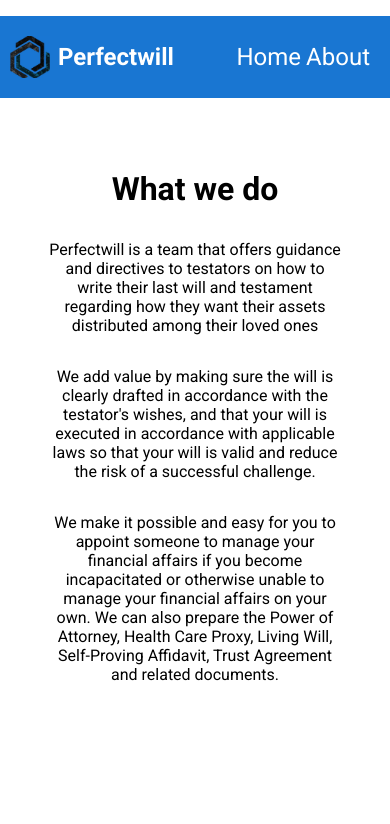
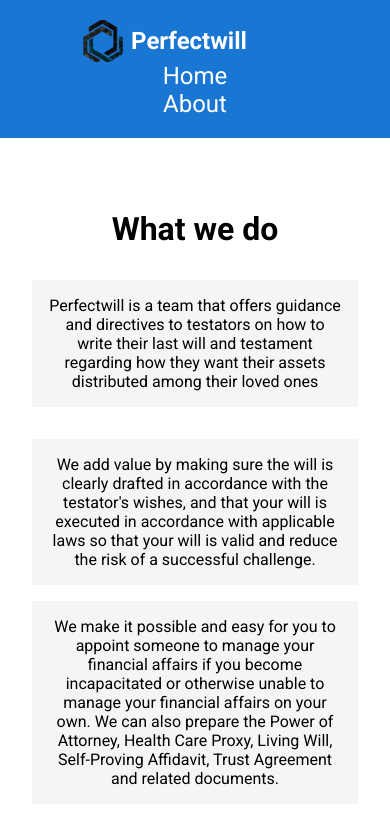
Before and after one commit to PeroHub/will, a React (Create React App) app: page /about in a window 390 px wide. Shown: the top 824 px of the page. Built offline with nearby package versions, Linux system fonts and the light colour scheme; a web font is replaced by a local one.

Commit message:
updated homePage.css

```diff
--- a/src/components/about/About.js
+++ b/src/components/about/About.js
@@ -9,7 +9,7 @@ const About = () => {
         <h1 id="ab-about-title">What we do</h1>
         {/* <div> */}
           <div className="ab-text-wrapper">
-            <div>
+            <div className="ab-text-box">
               <p className="ab-text">
                 Perfectwill is a team that offers guidance and directives to
                 testators on how to write their last will and testament
@@ -18,7 +18,7 @@ const About = () => {
               </p>
             </div>
           </div>
-          <div>
+          <div className="ab-text-box">
             <p className="ab-text">
               We add value by making sure the will is clearly drafted in
               accordance with the testator's wishes, and that your will is
@@ -26,7 +26,7 @@ const About = () => {
               valid and reduce the risk of a successful challenge.
             </p>
           </div>
-          <div>
+          <div className="ab-text-box">
             <p className="ab-text">
               We make it possible and easy for you to appoint someone to manage
               your financial affairs if you become incapacitated or otherwise
--- a/src/components/home/Home.js
+++ b/src/components/home/Home.js
@@ -8,7 +8,7 @@ import Free from '../../free.png'
 
 export default function Home() {
   return (
-    <div>
+     <div>
       <div className="hp-will-container">
      <Navbar />
         <div className="hp-main">
--- a/src/components/home/Navbar.js
+++ b/src/components/home/Navbar.js
@@ -4,21 +4,20 @@ import willLogo from "../../components/home/homeImages/willLogo.jpeg";
 
 const Navbar = () => {
   return (
-
     <nav className="hp-nav">
       <div className="hp-nav-logo">
         <img src={willLogo} className="hp-will-logo" alt="logo" />
         <h1 className="hp-logo-text">Perfectwill</h1>
       </div>
+      {/* <div className="hp-nav-links"> */}
         <Link to={"/"} id="home">
           Home
         </Link>
         <Link to={"/about"} id="ab-about">
           About
         </Link>
-
+      {/* </div> */}
     </nav>
-
   );
 };
 
--- a/src/homePage.css
+++ b/src/homePage.css
@@ -29,7 +29,6 @@ body {
 .hp-main {
   padding: 1rem;
 }
-
 
 .hp-nav-logo {
   display: flex;
@@ -81,6 +80,7 @@ body {
 
 #ab-about, #home {
   font-size: 18px;
+  padding: 0 0.3rem;
   color: white;
   font-size: 1.5rem;
   text-decoration: none;
@@ -101,9 +101,16 @@ body {
   margin: 0 auto;
   text-align: center;
 }
+.ab-text-box{
+  width: 50%;
+  background-color: #f5f5f5;
+  margin: 1rem auto;
+
+}
 .ab-text-wrapper{
   display: flex;
   width: 100%;
+
 }
 
 .ab-about-div {
@@ -126,7 +133,6 @@ body {
 #ab-about-title{
   width: 100%;
   font-size: 2.3rem;
-  padding: 2rem;
   text-align: center;
 }
 .ab-text {
@@ -139,23 +145,26 @@ body {
 @media (max-width:480px) {
   .hp-will-container {
     width: 100%;
+    margin: 0 auto;
   }
 
   .hp-nav {
-    /* padding: 2rem 2rem; */
+    display: flex;
+    flex-direction: column;
+    padding: 2rem 1rem;
     align-items: center;
     padding: 20px;
-    column-gap: 5px;
+   column-gap: 5px;
     font-size: 0.5rem;
   }
 
   .hp-nav-logo {
-    /* padding: 1rem; */
-    right: 10px;
     align-items: center;
-    width: 100%;
-    display: column;
-    padding: 0;
+    text-align: center;
+    max-width: 100%;
+    display: flex;
+    margin: 0 auto;
+    padding: 0 4.5rem;
     font-size: 1.3rem;
   }
   #ab-about, #home {
@@ -180,12 +189,23 @@ body {
     align-items: center;
   }
 
-  .ab-about-page {
+  /* .ab-about-page {
     height: 100%;
     width: 100%;
     margin: 0 auto;
     padding: 1rem 0;
     text-align: center;
+  } */
+  .ab-text-box{
+    width: 100%;
+    background-color: #f5f5f5;
+    margin: 1rem auto;
+
+  }
+  .ab-text-wrapper{
+    display: flex;
+    width: 100%;
+
   }
 
   #ab-about-title {
@@ -203,6 +223,7 @@ body {
   }
 
   .hp-main-text {
+    display: block;
     margin: 1rem 0rem;
     width: 100%;
     padding: 0rem;
@@ -224,7 +245,7 @@ body {
   }
 
   #hp-form-btn {
-    margin: 1rem 4rem;
+    margin: 1rem;
   }
 
   #hp-img-div {
@@ -233,7 +254,10 @@ body {
   }
 
   #hp-img {
-    width: 100%;
+    display: block;
+    margin-left: auto;
+    margin-right: auto;
+    width: 80%;
   }
 }
 
```
Lines whose indentation alone changed are shown as unchanged.
